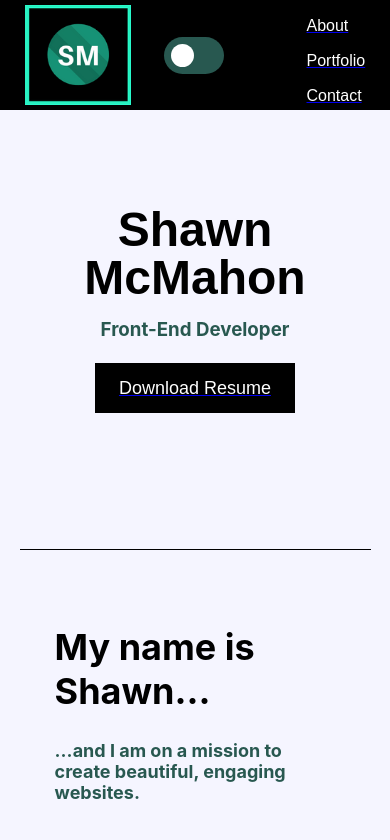
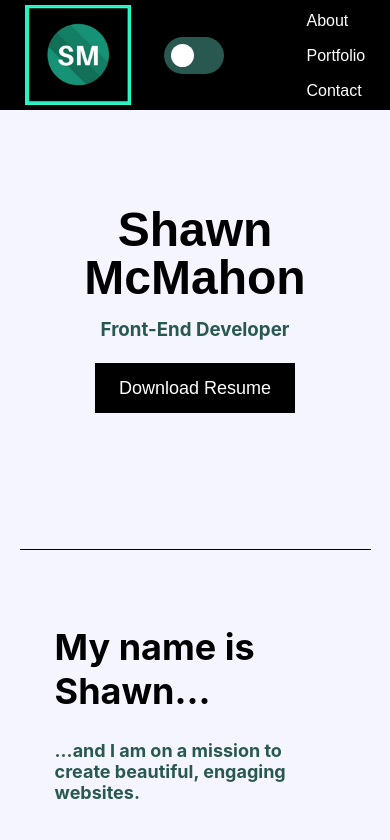
Before and after one commit to shawnmcmahon/portfolio, a React (Create React App) app: page / in a window 390 px wide. Shown: the top 840 px of the page. Built offline with nearby package versions, Linux system fonts and the light colour scheme.

Commit message:
Remove text decoration from header and resume button

```diff
--- a/src/styles/desktop/Header.scss
+++ b/src/styles/desktop/Header.scss
@@ -1,4 +1,8 @@
 @import '../variables';
+
+a, a:hover, a:focus, a:active {
+  text-decoration: none;
+}
 
 .header {
   display: flex;
@@ -33,6 +37,8 @@
 .nav-button:hover {
   background-color: #29f3c3;
   color: $black;
+  width: 120px;
+  height: 75px;
 }
 
 .home-button {
@@ -53,6 +59,8 @@
   align-items: center;
   transition: all .2s linear;
   outline: none;
+  text-decoration: none;
+
 
 
 }
--- a/src/styles/desktop/Home.scss
+++ b/src/styles/desktop/Home.scss
@@ -121,6 +121,7 @@
   width: 200px;
   height: 50px;
   border: none;
+  text-decoration: none;
 }
 
 .resume-button:hover {
--- a/src/styles/phone/Header-phone.scss
+++ b/src/styles/phone/Header-phone.scss
@@ -7,11 +7,9 @@
     justify-content: space-between;
   }
 
-
-
   .nav-button {
     width: 20px;
-    height: 50px;
+    height: 40px;
     margin: 10px 0 10px 0;
     text-align: center;
     align-items: center;
--- a/src/styles/phone/Project-phone.scss
+++ b/src/styles/phone/Project-phone.scss
@@ -37,6 +37,10 @@
     text-align: center;
   }
 
+  .project-button-container {
+    margin-bottom: 25px;
+  }
+
 
 
 
```
Also changed, not shown: src/styles/phone/Home-phone.scss (indentation only).
